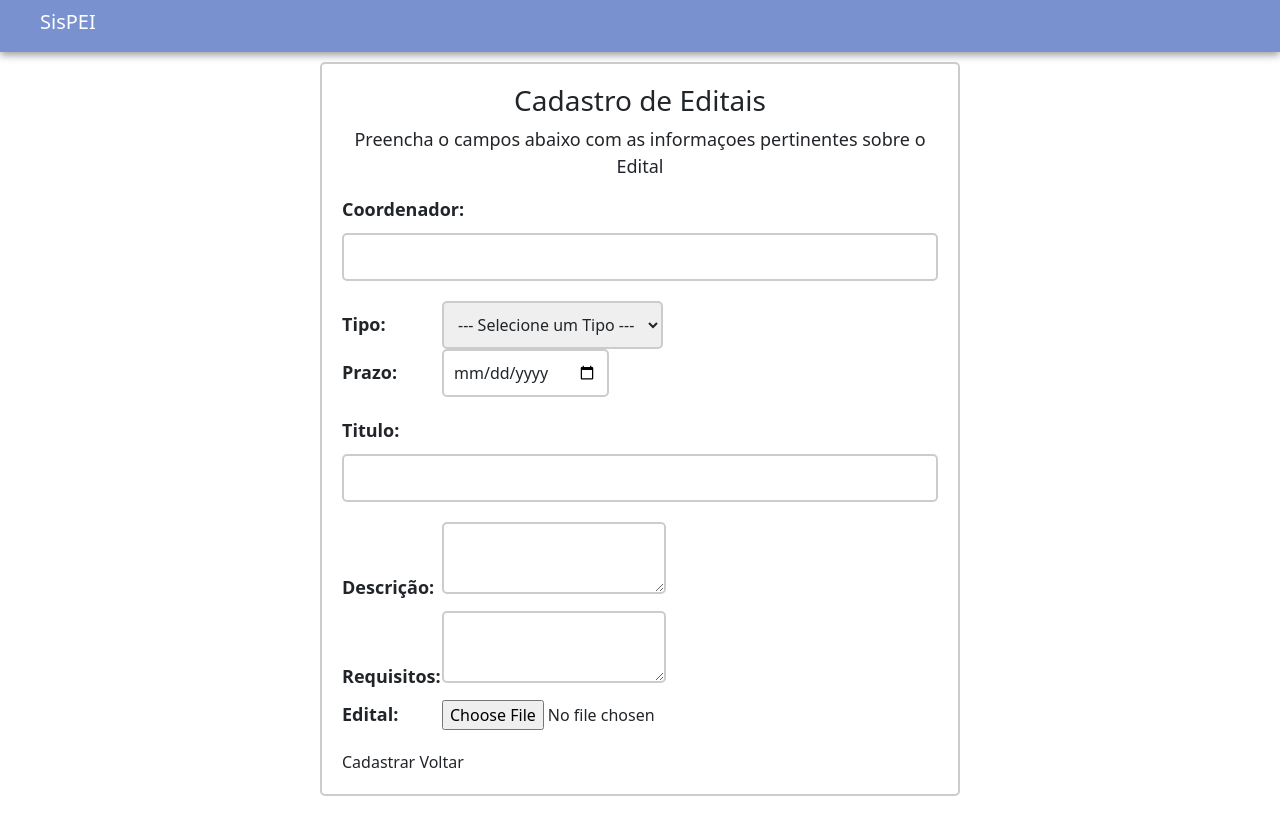
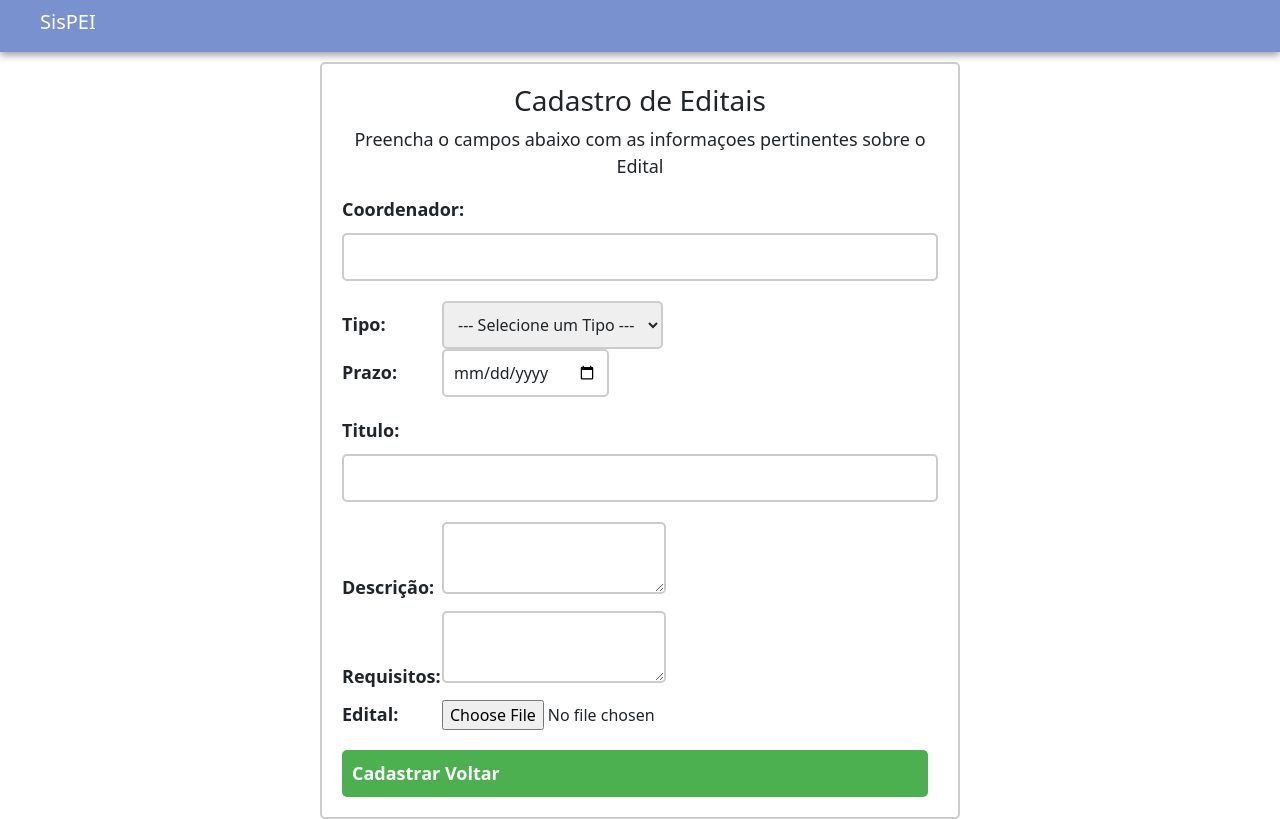
Before and after one commit to amadeusantos/SisEPEI, a React (Create React App) app in the folder sisepei-web/: page /edital in a window 1280 px wide. Built offline with nearby package versions, Linux system fonts and the light colour scheme.

Commit message:
Merge remote-tracking branch 'origin/develop' into 23-estilização-das-telas-de-cadastro

```diff
--- a/sisepei-web/src/App.js
+++ b/sisepei-web/src/App.js
@@ -4,7 +4,7 @@ import { CadastroUsuarioGeral } from './pages/Cadastro/CadastroUsuarioGeral';
 import { CadastroConcluido } from './pages/Cadastro/CadastroConcluido';
 import { MudancaPermicao } from './pages/Cadastro/MudancaPermicao';
 import { CadastroEditais } from './pages/Cadastro/CadastroEditais';
-import Header from './Components/Header/Index';
+import Header from './components/Header/Index';
 import Login from "./pages/Login/Login";
 import PaginaInicial from './pages/pagina-inicial-usuario/Index';
 import React from 'react';
--- a/sisepei-web/src/pages/Cadastro/CadastroEditais.js
+++ b/sisepei-web/src/pages/Cadastro/CadastroEditais.js
@@ -101,9 +101,11 @@ export function CadastroEditais(){
                 onClick={(event)=> setEdital(event.target.value)} />
                 <br/>
 
+                <div className="button-cadastro">
                 <button
                  onClick={(event) => (cadastrarEdital(event),setErrTitulo(false))}
                 >Cadastrar</button> <button>Voltar</button>
+                </div>
             </div>
         </>
     );
--- a/sisepei-web/src/pages/pagina-inicial-de-coordenador-de-inovacao/pg-inova-cood.jsx
+++ b/sisepei-web/src/pages/pagina-inicial-de-coordenador-de-inovacao/pg-inova-cood.jsx
@@ -1,10 +1,10 @@
 import React from 'react';
 import './Style.css';
-import SearchBar from '../../Components/layout/SearchBar';
-import Card from '../../Components/layout/InfoEditais';
+import SearchBar from '../../components/layout/SearchBar';
+import Card from '../../components/layout/InfoEditais';
 import { useEffect, useState } from 'react';
 import Axios from 'axios';
-import Filter from '../../Components/layout/Filter';
+import Filter from '../../components/layout/Filter';
 
 
 export function PaginaCoordenadorInovacao() {
--- a/sisepei-web/src/pages/pagina-inicial-usuario/Index.jsx
+++ b/sisepei-web/src/pages/pagina-inicial-usuario/Index.jsx
@@ -1,10 +1,10 @@
 import React from 'react';
 import './Style.css';
-import SearchBar from '../../Components/layout/SearchBar';
-import Card from '../../Components/layout/InfoEditais';
+import SearchBar from '../../components/layout/SearchBar'
+import Card from '../../components/layout/InfoEditais';
 import { useEffect, useState } from 'react';
 import Axios from 'axios';
-import Filter from '../../Components/layout/Filter';
+import Filter from '../../components/layout/Filter';
 
 
 export function PaginaInicial() {
```
